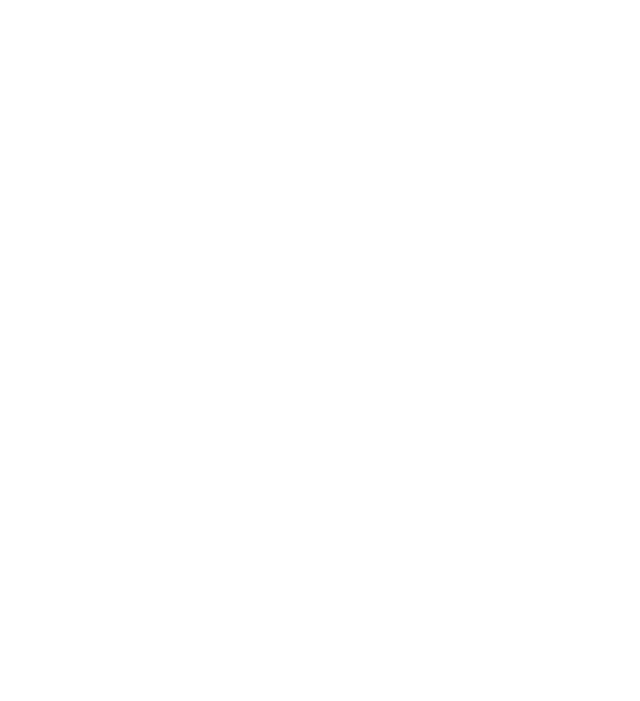
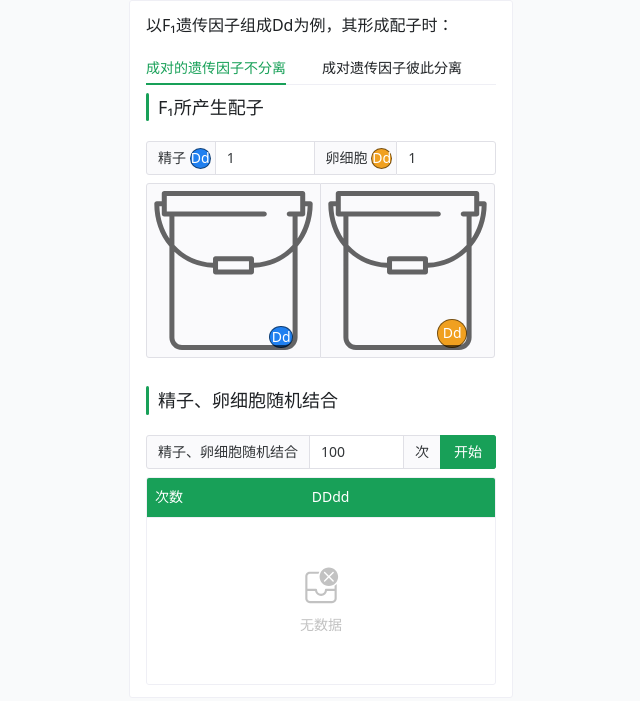
Before and after one commit to chenadian/semen, a plain HTML site: page index.html in a window 1280 px wide. Shown: the whole page, without its empty margins (319-959 px from the left). Drawn offline with Linux system fonts and the light colour scheme; the site is published under a folder, as on GitHub Pages, so addresses that start at the root find nothing.

Commit message:
Update index.html

```diff
--- a/index.html
+++ b/index.html
@@ -10,8 +10,8 @@
       content="width=device-width, initial-scale, minimum-scale=1.0, maximum-scale=1.0, user-scalable=no"
     />
     <title>性状分离比的模拟实验</title>
-    <script type="module" crossorigin src="/gene-match-simulator/assets/index-B3MHl_DQ.js"></script>
-    <link rel="stylesheet" crossorigin href="/gene-match-simulator/assets/index-Cbm9erId.css">
+    <script type="module" crossorigin src="./gene-match-simulator/assets/index-B3MHl_DQ.js"></script>
+    <link rel="stylesheet" crossorigin href="./gene-match-simulator/assets/index-Cbm9erId.css">
   </head>
   <body class="max-w-96 bg-gray-50 mx-auto w-full">
     <div id="app"></div>
```
